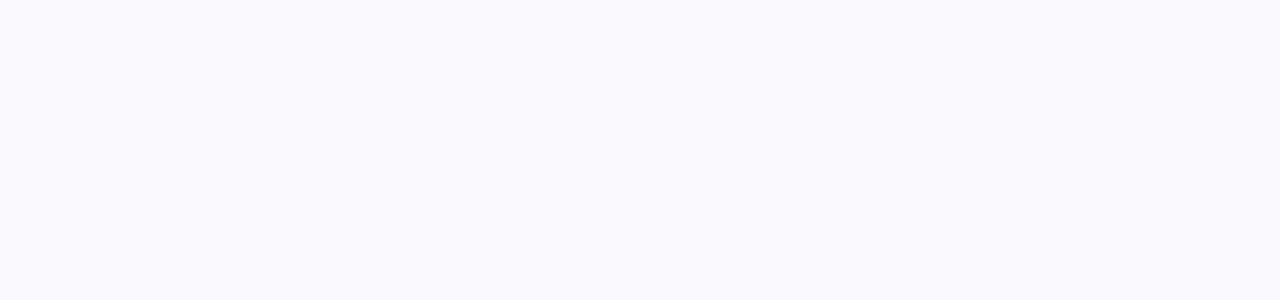
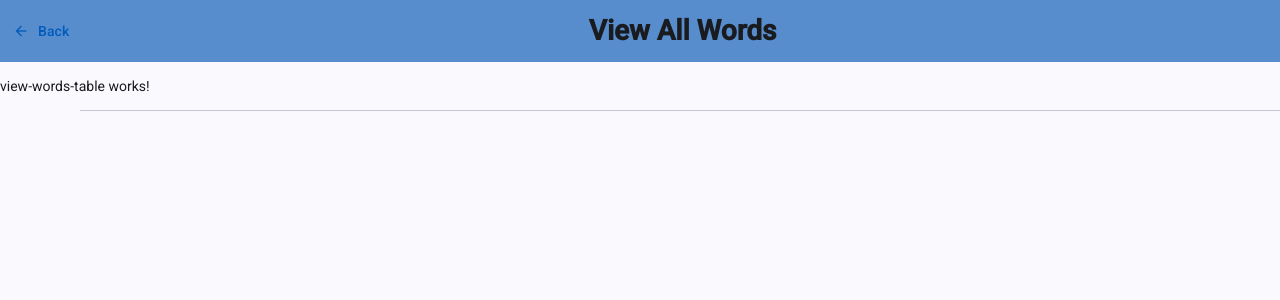
Before and after one commit to OfficeCoffee/mouseion-ui, an Angular app: page / in a window 1280 px wide. Shown: the top 300 px of the page. Built offline with nearby package versions, Linux system fonts and the light colour scheme.

Commit message:
centered title and added title change logic

```diff
--- a/src/app/app.html
+++ b/src/app/app.html
@@ -1,6 +1,6 @@
 
-<!-- <app-view-words-page></app-view-words-page>
-<app-view-words-table></app-view-words-table> -->
+<app-view-words-page></app-view-words-page>
+<app-view-words-table></app-view-words-table>
 
 <router-outlet></router-outlet>
 
--- a/src/app/app.ts
+++ b/src/app/app.ts
@@ -1,8 +1,10 @@
 import { Component, signal } from '@angular/core';
 import { RouterOutlet } from '@angular/router';
+import { ViewWordsTable } from './components/features/view-words-table/view-words-table/view-words-table';
+import { ViewWordsPage } from './components/features/view-words-page/view-words-page/view-words-page';
 
 @Component({
-  imports: [RouterOutlet],
+  imports: [RouterOutlet, ViewWordsTable, ViewWordsPage],
   selector: 'app-root',
   styleUrl: './app.scss',
   templateUrl: './app.html',
--- a/src/app/components/features/view-words-page/view-words-page/view-words-page.html
+++ b/src/app/components/features/view-words-page/view-words-page/view-words-page.html
@@ -1,11 +1,22 @@
-<div id = "banner">
+<div class="banner">
+
+    <div class="backButton">
         <a href="http://localhost:4200">
             <button matButton>
                 <mat-icon>arrow_back</mat-icon>
                 Back
             </button>
         </a>
-    <div style="text-align:center;">
-        <h1>View Words Page</h1>
+    </div>
+    <div class="title">
+        @if (routeTitle) {
+            <h1>{{ searchTitle }}</h1>
+        } @else {
+            <h1>{{ viewTitle }}</h1>
+        }
+        <!-- <h1>View Words Page</h1> -->
+    </div>
+    <div class = "pusher">
+        <h1></h1>
     </div>
 </div>
--- a/src/app/components/features/view-words-page/view-words-page/view-words-page.scss
+++ b/src/app/components/features/view-words-page/view-words-page/view-words-page.scss
@@ -1,5 +1,24 @@
-#banner {
-    background-color: #16447E;
+.banner {
+    background-color: #578ccd;
     height: 62px;
     display: flex;
+    flex-direction: row;
+    align-items: center;
+    justify-content: space-between;
 }
+
+.backButton {
+    display: flex;
+    align-items: left;
+    justify-content: left;
+}
+
+.title {
+    display: flex;
+    align-items: center;
+    justify-content: center;
+}
+
+// div {
+//     column-count: 3;
+// }
--- a/src/app/components/features/view-words-page/view-words-page/view-words-page.ts
+++ b/src/app/components/features/view-words-page/view-words-page/view-words-page.ts
@@ -10,4 +10,9 @@ import {MatSlideToggle} from '@angular/material/slide-toggle';
   styleUrl: './view-words-page.scss',
   templateUrl: './view-words-page.html',
 })
-export class ViewWordsPage {}
+export class ViewWordsPage {
+  searchTitle: string = "Results";
+  viewTitle: string = "View All Words";
+
+  routeTitle: boolean = false;
+}
```
Lines whose indentation alone changed are shown as unchanged.
